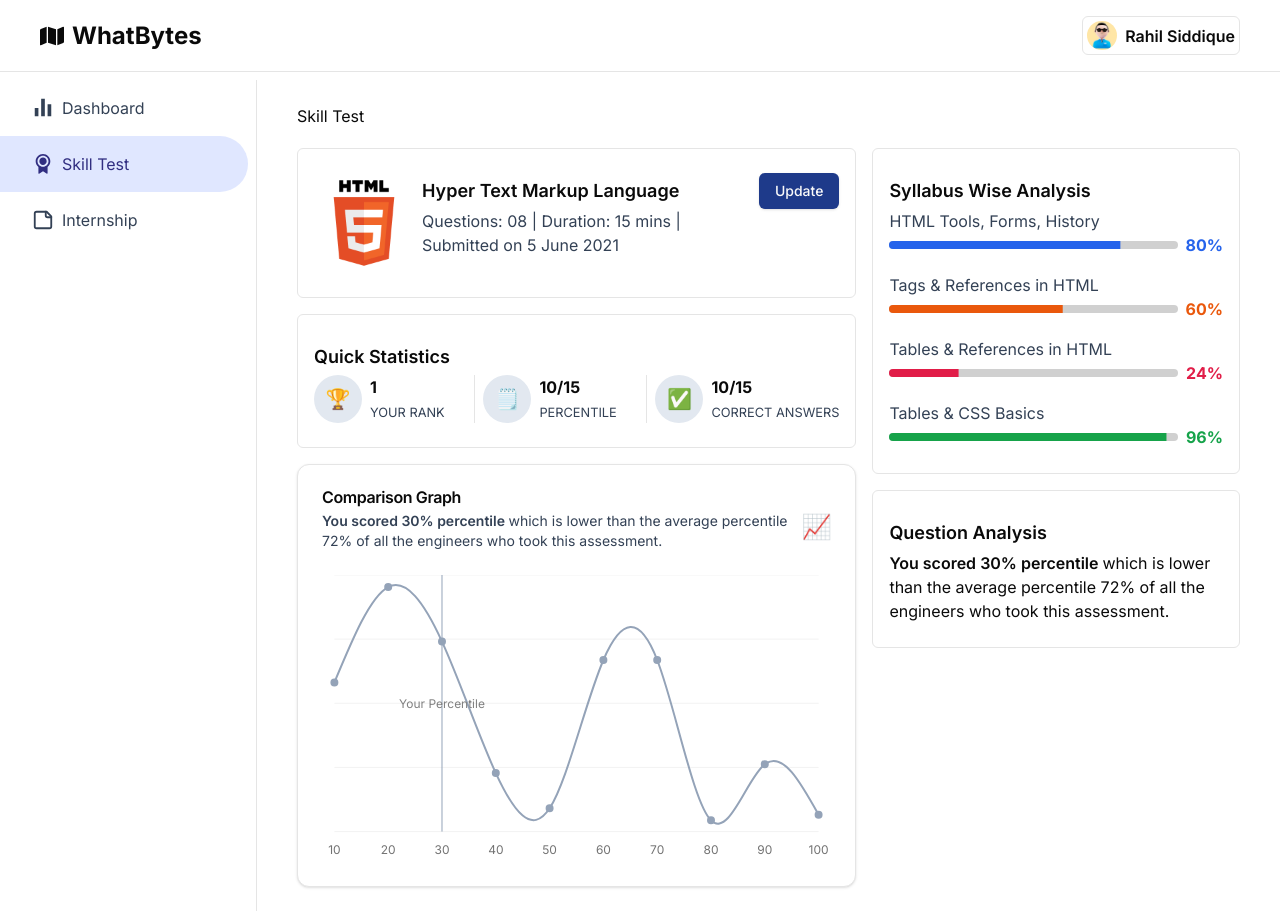
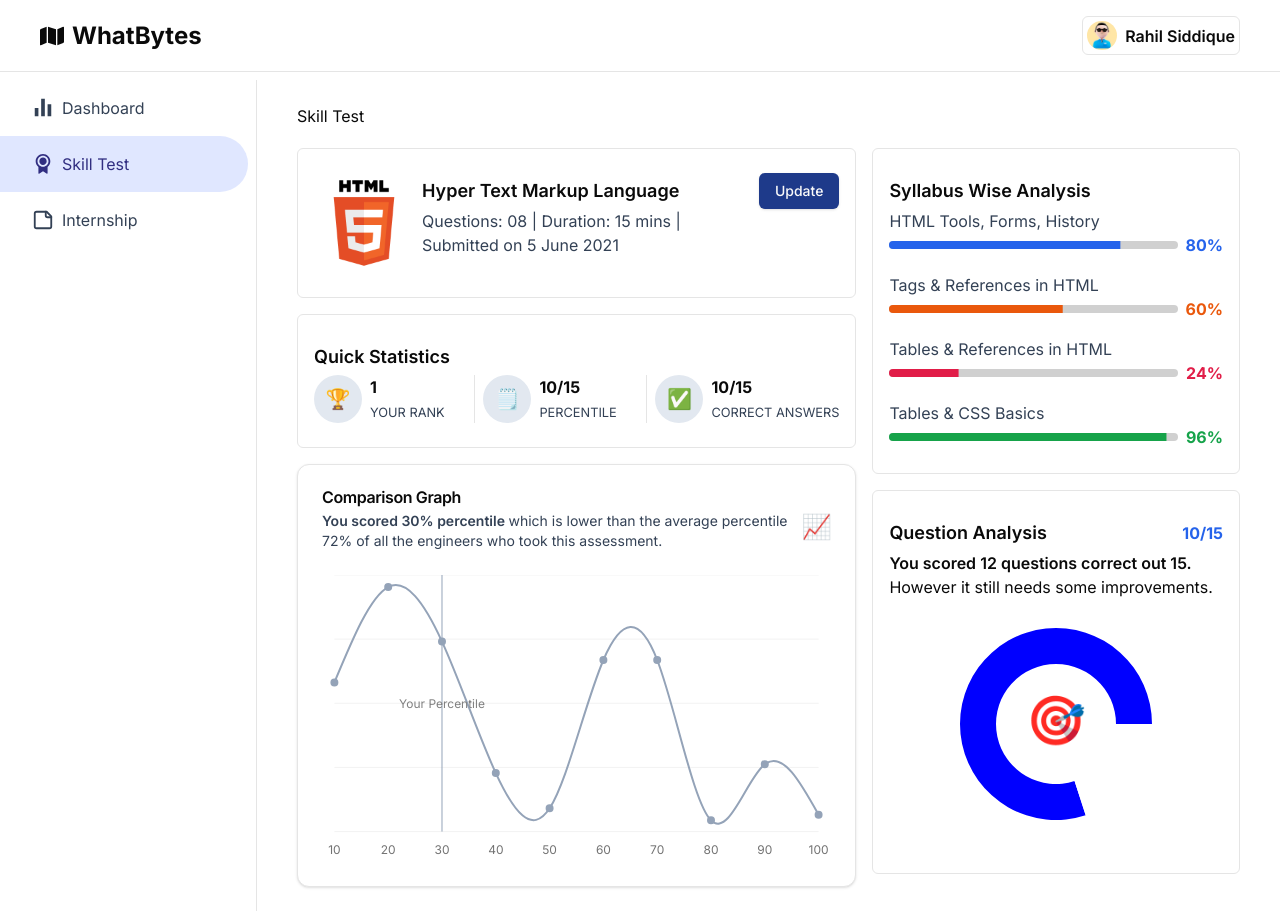
Before and after one commit to waynelogan/whatbytes-assessment, a Next.js app: page / in a window 1280 px wide. Built offline with nearby package versions, Linux system fonts and the light colour scheme.

Commit message:
adds question analysis section

```diff
--- a/app/components/Menu.tsx
+++ b/app/components/Menu.tsx
@@ -7,7 +7,7 @@
       col-span-2
       md:h-full
       bg-white md:text-slate-700
-      max-md:fixed z-10 w-full bottom-0
+      max-md:fixed max-md:z-10 w-full bottom-0
     ">
       <ul className="flex max-md:justify-around md:flex-col mr-2">
         <li className="p-4 flex gap-2 items-center pl-8">
--- a/app/components/Navbar.tsx
+++ b/app/components/Navbar.tsx
@@ -5,7 +5,7 @@
   return (
     <nav className="
     border-b bg-white
-    px-10
+    px-10 z-10
     flex justify-between items-center
     fixed w-full
     ">
--- /dev/null
+++ b/app/components/QuestionAnalysisChart.tsx
@@ -0,0 +1,81 @@
+"use client"
+
+import * as React from "react"
+import { Label, Pie, PieChart } from "recharts"
+
+import {
+  Card,
+  CardContent,
+} from "@/components/ui/card"
+import {
+  ChartConfig,
+  ChartContainer,
+  ChartTooltip,
+  ChartTooltipContent,
+} from "@/components/ui/chart"
+const chartData = [
+  { type: "correct", metric: 12, fill: "var(--color-correct)" },
+  { type: "wrong", metric: 3, fill: "var(--color-wrong)" },
+]
+
+const chartConfig = {
+  correct: {
+    label: "correct",
+    color: "blue",
+  },
+  wrong: {
+    label: "wrong",
+    color: "white",
+  },
+} satisfies ChartConfig
+
+export function QuestionAnalysisChart() {
+
+  return (
+    <Card className="flex flex-col border-none shadow-none">
+      <CardContent className="flex-1 pb-0">
+        <ChartContainer
+          config={chartConfig}
+          className="mx-auto aspect-square max-h-[250px]"
+        >
+          <PieChart>
+            <ChartTooltip
+              cursor={false}
+              content={<ChartTooltipContent hideLabel />}
+            />
+            <Pie
+              data={chartData}
+              dataKey="metric"
+              nameKey="type"
+              innerRadius={60}
+              strokeWidth={5}
+            >
+              <Label
+                content={({ viewBox }) => {
+                  if (viewBox && "cx" in viewBox && "cy" in viewBox) {
+                    return (
+                      <text
+                        x={viewBox.cx}
+                        y={viewBox.cy}
+                        textAnchor="middle"
+                        dominantBaseline="middle"
+                      >
+                        <tspan
+                          x={viewBox.cx}
+                          y={viewBox.cy}
+                          className="fill-foreground text-5xl font-bold"
+                        >
+                          🎯
+                        </tspan>
+                      </text>
+                    )
+                  }
+                }}
+              />
+            </Pie>
+          </PieChart>
+        </ChartContainer>
+      </CardContent>
+    </Card>
+  )
+}
--- a/app/page.tsx
+++ b/app/page.tsx
@@ -2,6 +2,7 @@
 import { PercentileChart } from "./components/PercentileChart"
 import { Progress } from "@/components/ui/progress"
 import { UpdateDialog } from "./components/UpdateDialog"
+import { QuestionAnalysisChart } from "./components/QuestionAnalysisChart"
 
 export default function Home() {
   return (
@@ -120,12 +121,15 @@
             border  rounded-md
             px-4 py-6
           ">
-            <h2 className="font-semibold text-lg leading-loose">Question Analysis</h2>
+            <div className="flex justify-between items-center">
+              <h2 className="font-semibold text-lg leading-loose">Question Analysis</h2>
+              <p className="text-blue-600 font-bold">10/15</p>
+            </div>
             <p>
-              <span className="font-semibold">You scored 30% percentile </span>
-              which is lower than the average percentile
-              72% of all the engineers who took this assessment.
+              <span className="font-semibold">You scored 12 questions correct out 15. </span>
+              However it still needs some improvements.
             </p>
+            <QuestionAnalysisChart />
           </div>
         </div>
       </div>
```
